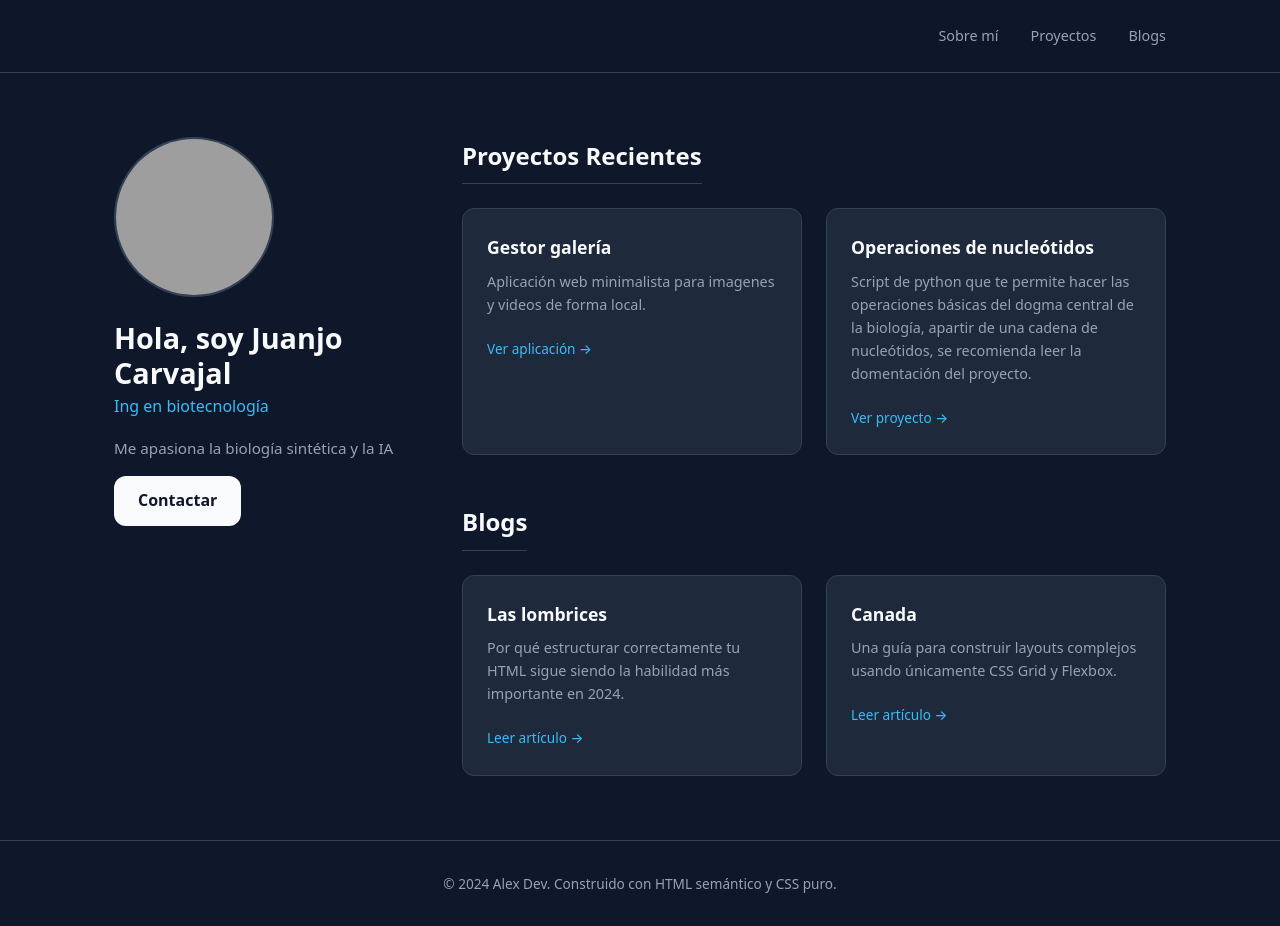
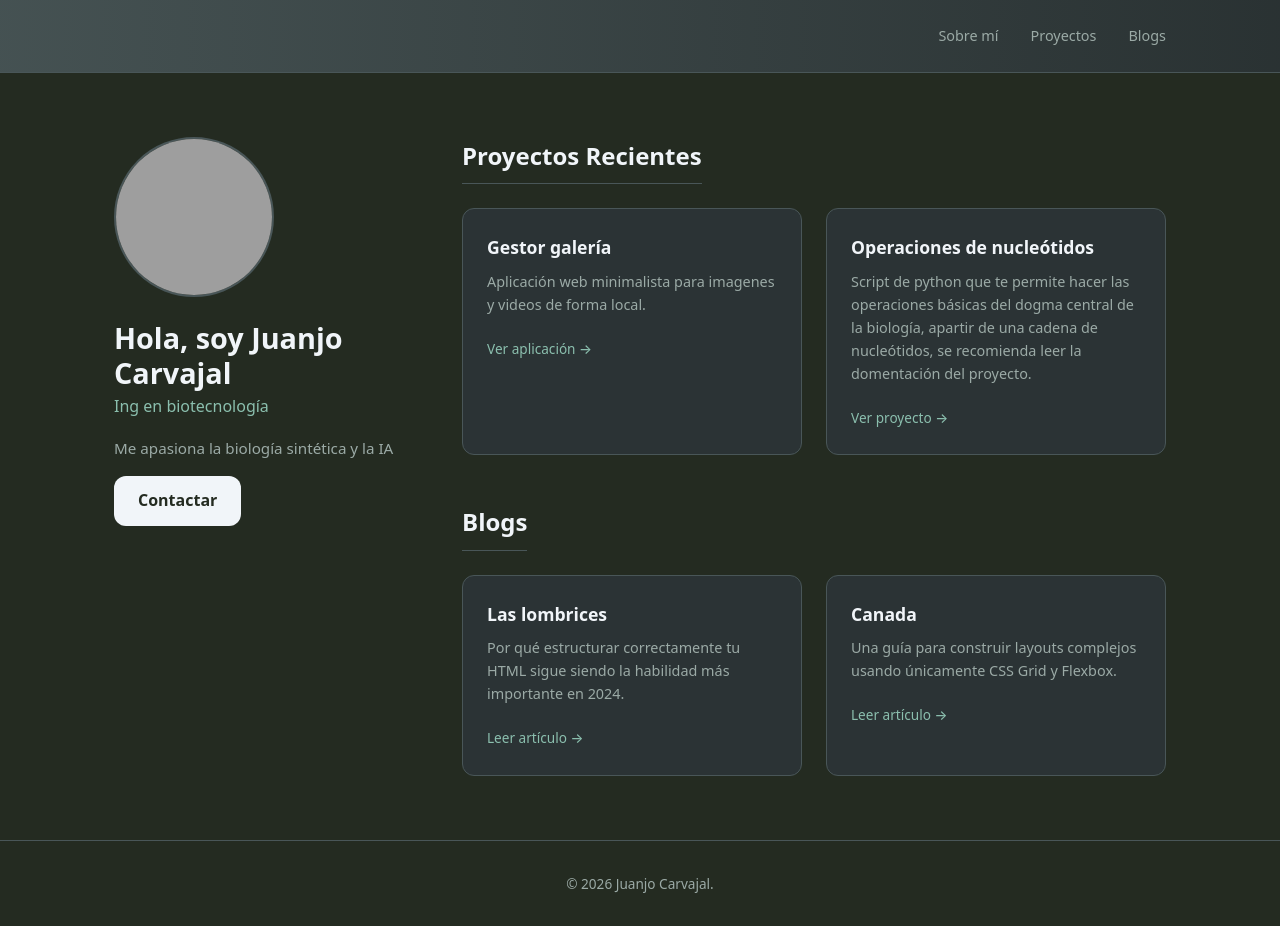
Before and after one commit to juanjocarvajal675-web/Juanjocarvajacademic.github.io, a plain HTML site: page index.html in a window 1280 px wide. Drawn offline with Linux system fonts and the light colour scheme; grey boxes are pictures that could not be loaded.

Commit message:
Update color variables and footer copyright year

```diff
--- a/index.html
+++ b/index.html
@@ -6,15 +6,15 @@
     <title>Perfil | Portafolio Web</title>
     <style>
         /* ==========================================================================
-           Variables y Modo Oscuro por Defecto
+           Variables y Paleta de Colores Actualizada (Estilo Tablero Oscuro)
            ========================================================================== */
         :root {
-            --bg-base: #0f172a;       /* Fondo principal (Slate 900) */
-            --bg-surface: #1e293b;    /* Fondo de tarjetas (Slate 800) */
-            --text-primary: #f8fafc;  /* Texto principal (Slate 50) */
-            --text-muted: #94a3b8;    /* Texto secundario (Slate 400) */
-            --accent: #38bdf8;        /* Color de acento (Sky 400) */
-            --border: #334155;        /* Bordes (Slate 700) */
+            --bg-base: #242B21;       /* Fondo principal gris-verdoso */
+            --bg-surface: #2b3335;    /* Fondo de tarjetas ligeramente más oscuro */
+            --text-primary: #f1f5f9;  /* Texto principal claro */
+            --text-muted: #9baaa6;    /* Texto secundario atenuado */
+            --accent: #8bbfae;        /* Acento verde suave */
+            --border: #495658;        /* Bordes sutiles */
             --radius-md: 0.75rem;
             --radius-full: 9999px;
             --transition: all 0.3s ease;
@@ -62,7 +62,8 @@
            ========================================================================== */
         .site-header {
             border-bottom: 1px solid var(--border);
-            background-color: rgba(15, 23, 42, 0.9);
+            /* Degradado ligero manteniendo el soporte para el desenfoque del fondo */
+            background: linear-gradient(90deg, rgba(73, 86, 88, 0.9) 0%, rgba(43, 51, 53, 0.9) 100%);
             position: sticky;
             top: 0;
             z-index: 10;
@@ -285,7 +286,7 @@
                     <article class="card">
                         <h3>Operaciones de nucleótidos</h3>
                         <p>Script de python que te permite hacer las operaciones básicas del dogma central de la biología, apartir de una cadena de nucleótidos, se recomienda leer la domentación del proyecto.</p>
-                        <a href="proyectoADN.html" class="card-link">Ver proyecto &rarr;</a>
+                        <a href="#" class="card-link">Ver proyecto &rarr;</a>
                     </article>
                 </div>
             </section>
@@ -313,7 +314,7 @@
     <!-- Footer -->
     <footer class="site-footer">
         <div class="container">
-            <p>&copy; 2024 Alex Dev. Construido con HTML semántico y CSS puro.</p>
+            <p>&copy; 2026 Juanjo Carvajal.</p>
         </div>
     </footer>
 
```
